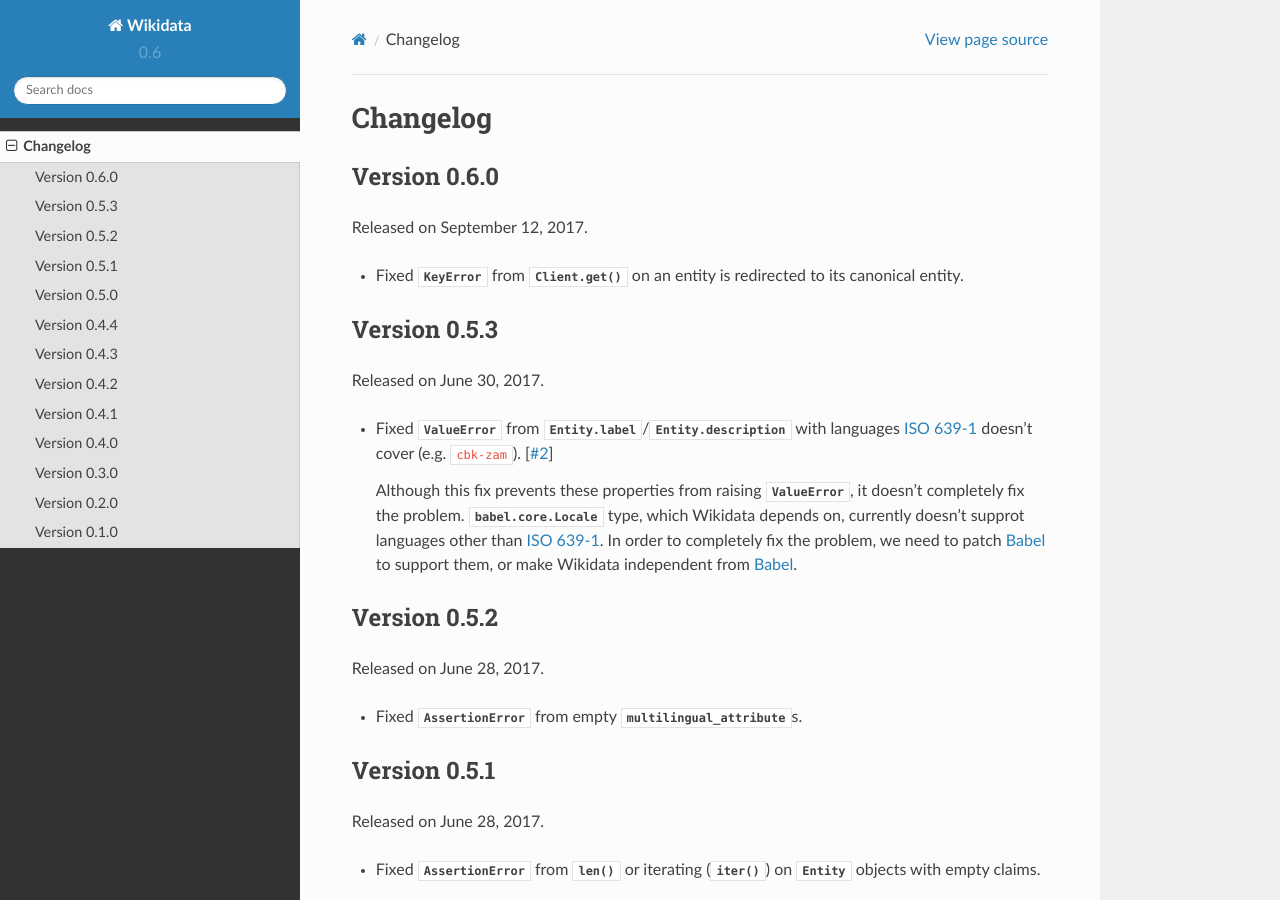
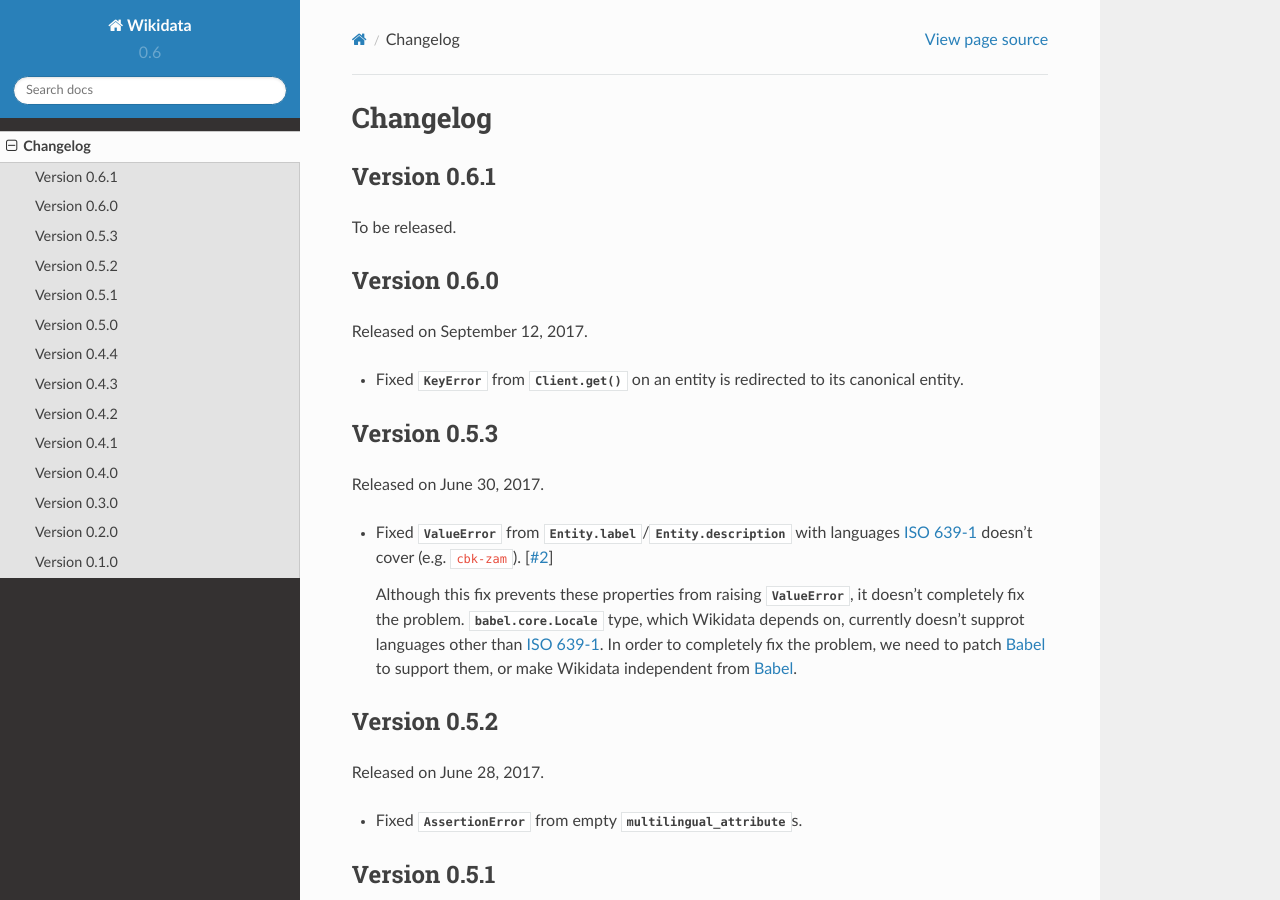
Before and after one commit to dahlia/wikidata, a Sphinx documentation site: the page built from docs/changes.rst, in a window 1280 px wide and 900 px high. Built offline with Sphinx 7.4.7 and the Read the Docs theme 2.0.0, drawn with Linux system fonts in a browser that asks for light colours.

Commit message:
Version bump

```diff
--- a/docs/changes.rst
+++ b/docs/changes.rst
@@ -1,5 +1,11 @@
 Changelog
 =========
+
+Version 0.6.1
+'''''''''''''
+
+To be released.
+
 
 Version 0.6.0
 '''''''''''''
--- a/wikidata/__init__.py
+++ b/wikidata/__init__.py
@@ -5,4 +5,4 @@
 
 """
 
-__version__ = '0.6.0'
+__version__ = '0.6.1'
```
